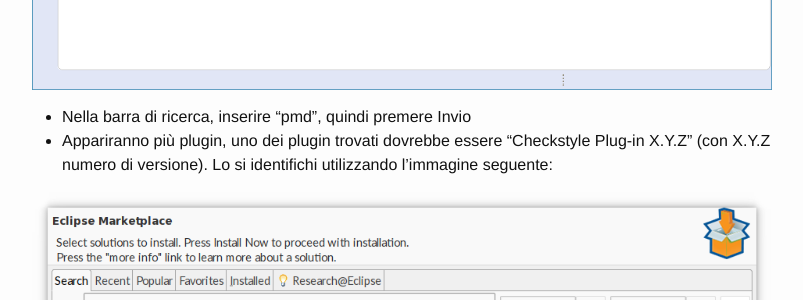
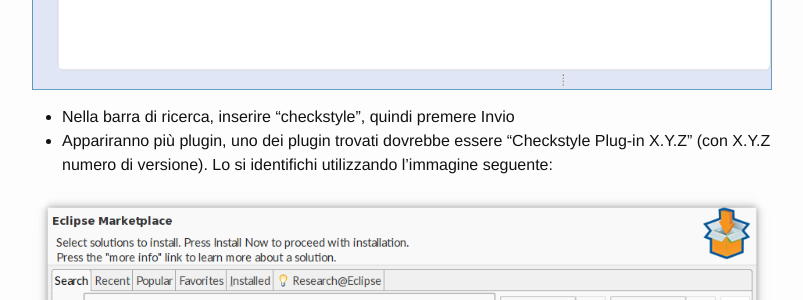
Before and after one commit to unibo-oop/software-installation, a Jekyll site: the page built from index.md, in a window 1280 px wide and 900 px high, scrolled down 14307 px. Shown: the part 152-452 px from the top of the window, without its empty margins (238-1041 px from the left). Built offline with Jekyll 4.4.1, drawn with Linux system fonts in a browser that asks for light colours.

Commit message:
fix copy and paste

```diff
--- a/index.md
+++ b/index.md
@@ -244,7 +244,7 @@ Eclipse utilizza un'architettura a plug-in. Lungo il corso ne utilizzeremo alcun
 
 ![Missing image](img/win10/install_eclipse/install_plugins_marketplace/1.png)
 
-* Nella barra di ricerca, inserire "pmd", quindi premere Invio
+* Nella barra di ricerca, inserire "checkstyle", quindi premere Invio
 * Appariranno più plugin, uno dei plugin trovati dovrebbe essere "Checkstyle Plug-in X.Y.Z" (con X.Y.Z numero di versione). Lo si identifichi utilizzando l'immagine seguente:
 
 ![Missing image](img/eclipse/checkstyle.png)
```
